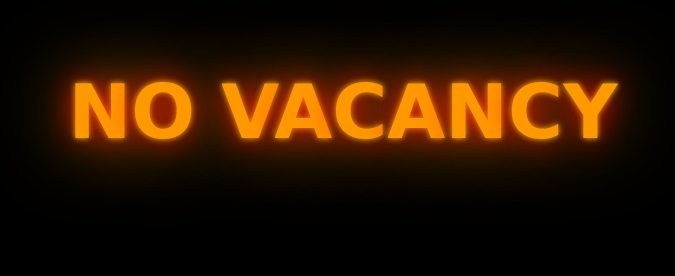
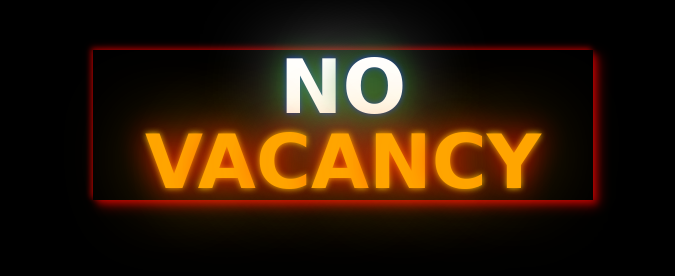
Before and after one commit to chuckyglitch/novacancy.js, a plain HTML site: page demo.html in a window 1280 px wide. Shown: the whole page, without its empty margins (297-972 px from the left). Drawn offline with nearby package versions, Linux system fonts and the light colour scheme; a web font is replaced by a local one.

Commit message:
version 0.2

```diff
--- /dev/null
+++ b/css/html5reset-1.6.1.css
@@ -0,0 +1,102 @@
+/*
+html5doctor.com Reset Stylesheet
+v1.6.1
+Last Updated: 2010-09-17
+Author: Richard Clark - http://richclarkdesign.com
+Twitter: @rich_clark
+*/
+
+html, body, div, span, object, iframe,
+h1, h2, h3, h4, h5, h6, p, blockquote, pre,
+abbr, address, cite, code,
+del, dfn, em, img, ins, kbd, q, samp,
+small, strong, sub, sup, var,
+b, i,
+dl, dt, dd, ol, ul, li,
+fieldset, form, label, legend,
+table, caption, tbody, tfoot, thead, tr, th, td,
+article, aside, canvas, details, figcaption, figure,
+footer, header, hgroup, menu, nav, section, summary,
+time, mark, audio, video {
+    margin:0;
+    padding:0;
+    border:0;
+    outline:0;
+    font-size:100%;
+    vertical-align:baseline;
+    background:transparent;
+}
+
+body {
+    line-height:1;
+}
+
+article,aside,details,figcaption,figure,
+footer,header,hgroup,menu,nav,section {
+	display:block;
+}
+
+nav ul {
+    list-style:none;
+}
+
+blockquote, q {
+    quotes:none;
+}
+
+blockquote:before, blockquote:after,
+q:before, q:after {
+    content:'';
+    content:none;
+}
+
+a {
+    margin:0;
+    padding:0;
+    font-size:100%;
+    vertical-align:baseline;
+    background:transparent;
+}
+
+/* change colours to suit your needs */
+ins {
+    background-color:#ff9;
+    color:#000;
+    text-decoration:none;
+}
+
+/* change colours to suit your needs */
+mark {
+    background-color:#ff9;
+    color:#000;
+    font-style:italic;
+    font-weight:bold;
+}
+
+del {
+    text-decoration: line-through;
+}
+
+abbr[title], dfn[title] {
+    border-bottom:1px dotted;
+    cursor:help;
+}
+
+table {
+    border-collapse:collapse;
+    border-spacing:0;
+}
+
+/* change border colour to suit your needs */
+hr {
+    display:block;
+    height:1px;
+    border:0;
+    border-top:1px solid #cccccc;
+    margin:1em 0;
+    padding:0;
+}
+
+input, select {
+    vertical-align:middle;
+}
--- a/css/main.css
+++ b/css/main.css
@@ -4,7 +4,6 @@ body {
 
 p {
     font-size: 75px;
-    line-height: 75px;
     font-family: 'Codystar', cursive;
     font-weight: bold;
     color: #fff;
@@ -13,14 +12,8 @@ p {
 
 .board {
     text-align: center;
+    box-shadow: -2px -2px 6px rgba(255,0,0,0.6),4px 4px 6px rgba(255,0,0,0.4),6px 6px 12px rgba(255,0,0,0.4);
+    width: 500px;
+    margin: 50px auto 0 auto;
+    background-color: #000;
 }
-
-.novacancy span.on {
-    color: #f90;
-    text-shadow: 0 0 80px #f90, 0 0 30px #f00, 0 0 6px #ff0;
-}
-
-.novacancy span.off {
-    color: #f90;
-    opacity: 0.3;
-}
--- a/demo.html
+++ b/demo.html
@@ -7,8 +7,9 @@
 	<meta charset="utf-8" />
 	<meta name="viewport" content="width=device-width" />
 	<title>No Vacancy</title>
+	<link rel="StyleSheet" href="css/html5reset-1.6.1.css" type="text/css" media="screen,print" />
 	<link rel="stylesheet" href="css/main.css"/>
-	<link href='http://fonts.googleapis.com/css?family=Codystar:300,400|Ropa+Sans|Source+Code+Pro|Nunito' rel='stylesheet' type='text/css'>
+	<link href='http://fonts.googleapis.com/css?family=Codystar:300,400' rel='stylesheet' type='text/css'>
 	<!-- IE Fix for HTML5 Tags -->
 	<!--[if lt IE 9]>
 		<script src="http://html5shiv.googlecode.com/svn/trunk/html5.js"></script>
@@ -17,13 +18,23 @@
 	<script type="text/javascript" src="javascript/novacancy.js"></script>
 	<script type="text/javascript">
 		$(document).ready(function() {
-			$.fn.novacancy();
+			$('.no').novacancy({
+				'reblinkProbability': 0.1,
+				'blinkMin': 0.2,
+				'blinkMax': 5,
+				'loopMin': 5,
+				'loopMax': 10,
+				'color': 'WHITE',
+				'blink': true
+			});
+			$('.vacancy').novacancy();
 		});
 	</script>
 </head>
 <body>
 	<div class="board">
-	    <p class="novacancy">No Vacancy</p>
+	    <p class="no">No</p>
+	    <p class="vacancy">Vacancy</p>
 	</div>
 </body>
 </html>
--- a/javascript/novacancy.js
+++ b/javascript/novacancy.js
@@ -1,41 +1,59 @@
 /**
 * Novacancy jQuery plug-in
-* Text Neon Golden effect
+* Text Blink Neon Golden effect
 *
 * @author Chuck Chang <eurt23@gmail.com>
-* @version 0.1
+* @version 0.2
 * @license MIT http://opensource.org/licenses/MIT
 * @date 07-24-2013
 */
 
 (function($){
 
+	var COLORS = {
+		'WHITE': {
+			'ON': 'color: White; text-shadow: 0 0 80px White, 0 0 30px Green, 0 0 6px Blue;',
+			'OFF': 'color: White; opacity: 0.3;'
+		},
+		'RED': {
+			'ON': 'color: Red; text-shadow: 0 0 80px Red, 0 0 30px FireBrick, 0 0 6px DarkRed;',
+			'OFF': 'color: Red; opacity: 0.3;'
+		},
+		'ORANGE': {
+			'ON': 'color: Orange; text-shadow: 0 0 80px Orange, 0 0 30px Red, 0 0 6px Yellow;',
+			'OFF': 'color: Orange; opacity: 0.3;'
+		}
+	}
+
     $.fn.novacancy = function(options){
+
         var opts = $.extend({}, $.fn.novacancy.defaults, options);
 
-        return novacancy(opts);
+        return novacancy($(this), opts);
     };
 
 	function rand(min,max) {
 	    return Math.floor(Math.random()*(max-min+1)+min);
 	}
 
-	function blink(item) {
+	function blink(item, blinkMin, blinkMax, reblinkProbability) {
 	    /* blink 1 time */
 	    off(item);
+	    item.blinking = true;
 	    setTimeout(function() {
 	        on(item);
-	        reblink(item);
-	    }, rand(10,500) );
+	        item.blinking = false;
+	        reblink(item, blinkMin, blinkMax, reblinkProbability);
+	    }, rand(blinkMin, blinkMax) );
 	}
 
-	function reblink(item) {
+	function reblink(item, blinkMin, blinkMax, reblinkProbability) {
         setTimeout(function() {
-        	/* 1/3 chance to continue blink */
-            if (rand(0,2)==0) {
-                blink(item);
+        	/* continue blink check */
+            if (rand(1,100) <= reblinkProbability) {
+                blink(item, blinkMin, blinkMax, reblinkProbability);
             }
-        }, rand(10,500) );
+        }, rand(blinkMin, blinkMax) );
 	}
 
 	function on(item) {
@@ -46,33 +64,89 @@
 	    item.removeClass('on').addClass('off');
 	}
 
-	function novacancy(options) {
-		$.each($('.novacancy'), function(index, value) {
-		    var txts = $(this).text().split('');
-		    var alt = '';
+	function novacancy(items, options) {
 
-		    $.each(txts, function(index, value) {
-		        alt += ( '<span class="on">'+value+'</span>' );
-		    });
+
+		/* parameters */
+
+		var _reblinkProbability = (options.reblinkProbability) ? options.reblinkProbability : (1/3);
+		_reblinkProbability *= 100;
+
+		var _blinkMin = (options.blinkMin) ? options.blinkMin : 0.01;
+		_blinkMin *= 1000;
+
+		var _blinkMax = (options.blinkMax) ? options.blinkMax : 0.5;
+		_blinkMax *= 1000;
+
+		var _loopMin = (options.loopMin) ? options.loopMin : 0.5;
+		_loopMin *= 1000;
+
+		var _loopMax = (options.loopMax) ? options.loopMax : 2;
+		_loopMax *= 1000;
+
+		var _color = (options.color) ? COLORS[options.color] : COLORS['ORANGE'];
+		var _blink = (options.blink===false) ? false : true;
+
+		/* */
+
+		var cssBuilder = '';
+		var cssBuildChecker = {};
+
+		$.each(items, function(index, value) {
+
+			/* css string combine */
+
+			if (!cssBuildChecker[items.selector]) {
+				cssBuildChecker[items.selector] = 1;
+				cssBuilder += (items.selector+' .novacancy.on { '+_color['ON']+' }'+'\n');
+				cssBuilder += (items.selector+' .novacancy.off { '+_color['OFF']+' }'+'\n');
+			}
+
+
+			/* html string combine & rebuild to html */
+
+			var htmlBuilder = '';
+
+			$.each($(this).contents(), function(index, value) {
+
+				if (value.nodeType == 3) {
+					var txts = value.nodeValue.split('');
+				    $.each(txts, function(index, value) {
+				        htmlBuilder += ( '<span class="novacancy on">'+value+'</span>' );
+				    });
+				} else {
+					htmlBuilder += value.outerHTML;
+				}
+
+			});
 
 		    var that = $(this);
+		    that.html(htmlBuilder);
 
-		    that.html(alt);
 
-		    var len = that.find('span').length-1;
+		    /* blink loop */
+
+		    var len = that.find('span.novacancy').length-1;
 
 		    function loop() {
 		        var num = rand(0, len);
-		        var item = that.find('span:eq('+num+')');
-		        blink(item);
-		        setTimeout(loop, rand(500,2000) );
+		        var item = that.find('span.novacancy:eq('+num+')');
+		        if (!item.blinking) blink(item, _blinkMin, _blinkMax, _reblinkProbability);
+		        setTimeout(loop, rand(_loopMin, _loopMax) );
 		    }
 
-		    loop();
+		    if (_blink) setTimeout(loop, rand(_loopMin, _loopMax) );
+
 
 		});
 
-		return true;
+
+		/* css string append */
+		var style = $('<style>'+cssBuilder+'</style>');
+		$('body').append(style);
+
+
+		return items;
 	}
 
 })(jQuery);
```
